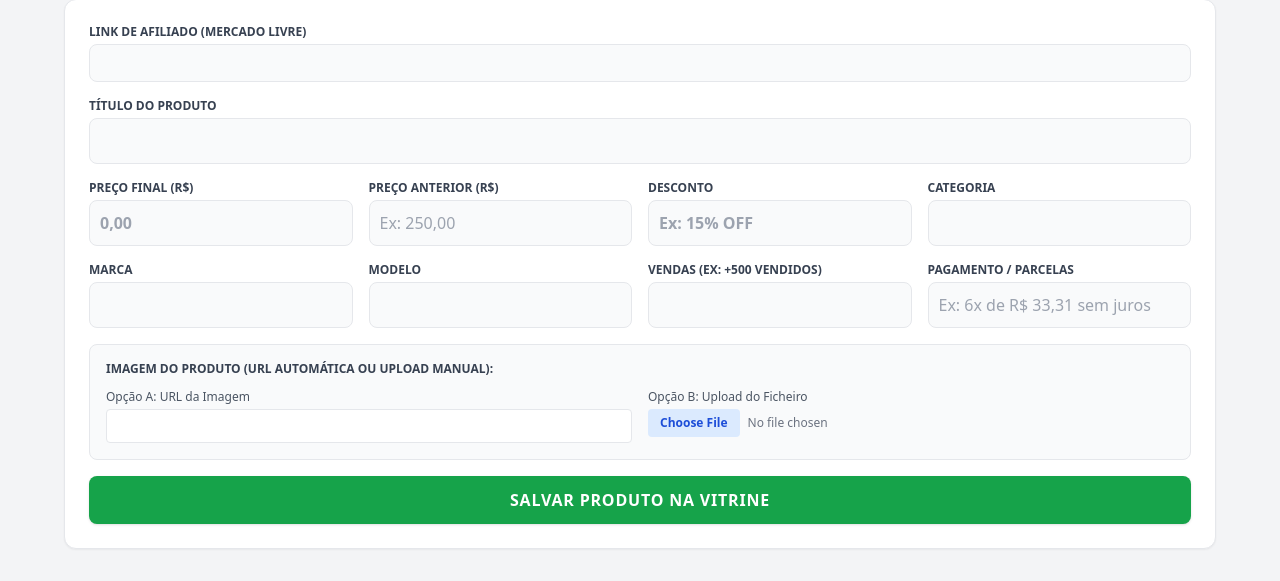
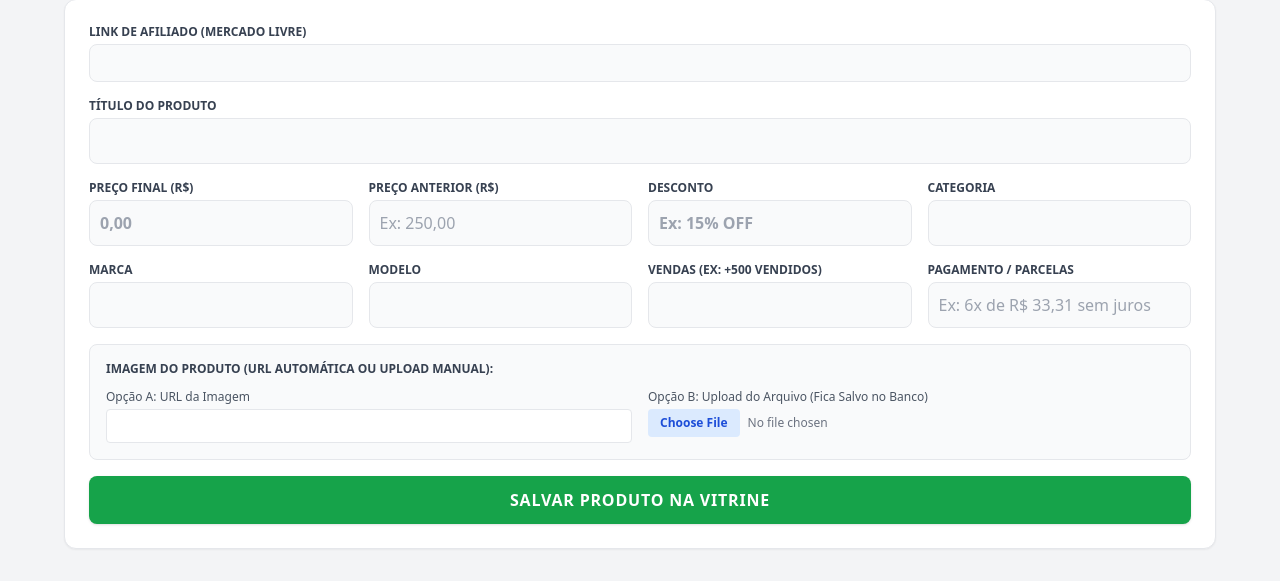
Before and after one commit to andersonranher/vitrine-afiliado, a Flask app: page /admin in a window 1280 px wide. Shown: the part 233-814 px from the top of the page. Run offline with Flask 3, Linux system fonts and the light colour scheme; data that the repository does not hold is empty; some libraries are stand-ins or nearby versions.

```diff
--- a/templates/admin.html
+++ b/templates/admin.html
@@ -35,7 +35,7 @@
       <p id="msg_status" class="text-xs font-bold mt-2 text-gray-500"></p>
     </div>
 
-    <!-- Formulário de Registo -->
+    <!-- Formulário de Registro -->
     <form method="POST" enctype="multipart/form-data" class="bg-white p-6 rounded-xl shadow-sm border space-y-4 mb-8">
       <div>
         <label class="block text-xs font-bold text-gray-700 uppercase mb-1">Link de Afiliado (Mercado Livre)</label>
@@ -93,7 +93,7 @@
             <input type="url" name="imagem_url" id="form_imagem" class="w-full border p-2 rounded bg-white text-xs">
           </div>
           <div>
-            <label class="block text-xs text-gray-600 mb-1">Opção B: Upload do Ficheiro</label>
+            <label class="block text-xs text-gray-600 mb-1">Opção B: Upload do Arquivo (Fica Salvo no Banco)</label>
             <input type="file" name="imagem_upload" accept="image/*" class="w-full text-xs text-gray-500 file:mr-2 file:py-1.5 file:px-3 file:rounded file:border-0 file:bg-blue-100 file:text-blue-700 file:font-semibold">
           </div>
         </div>
```
